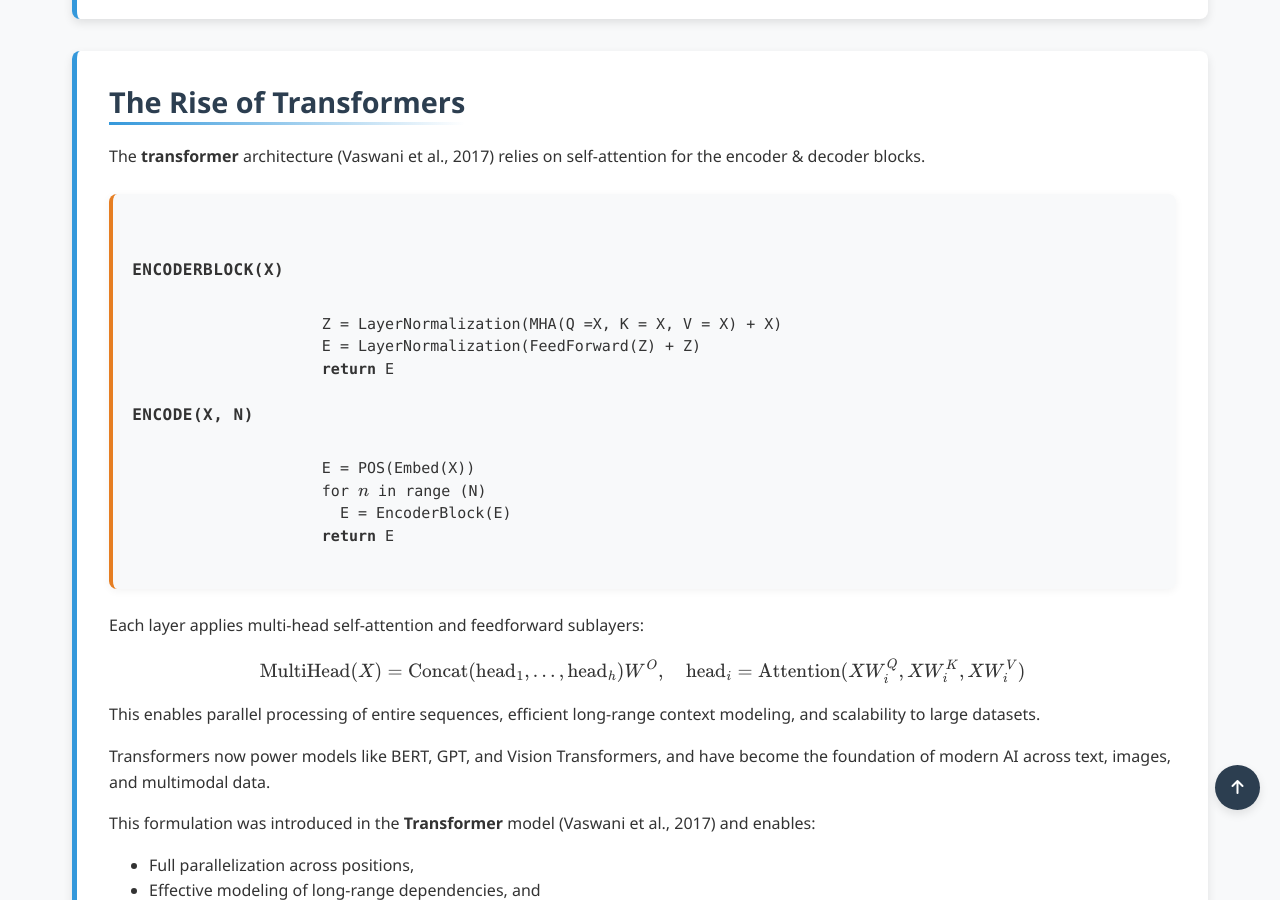
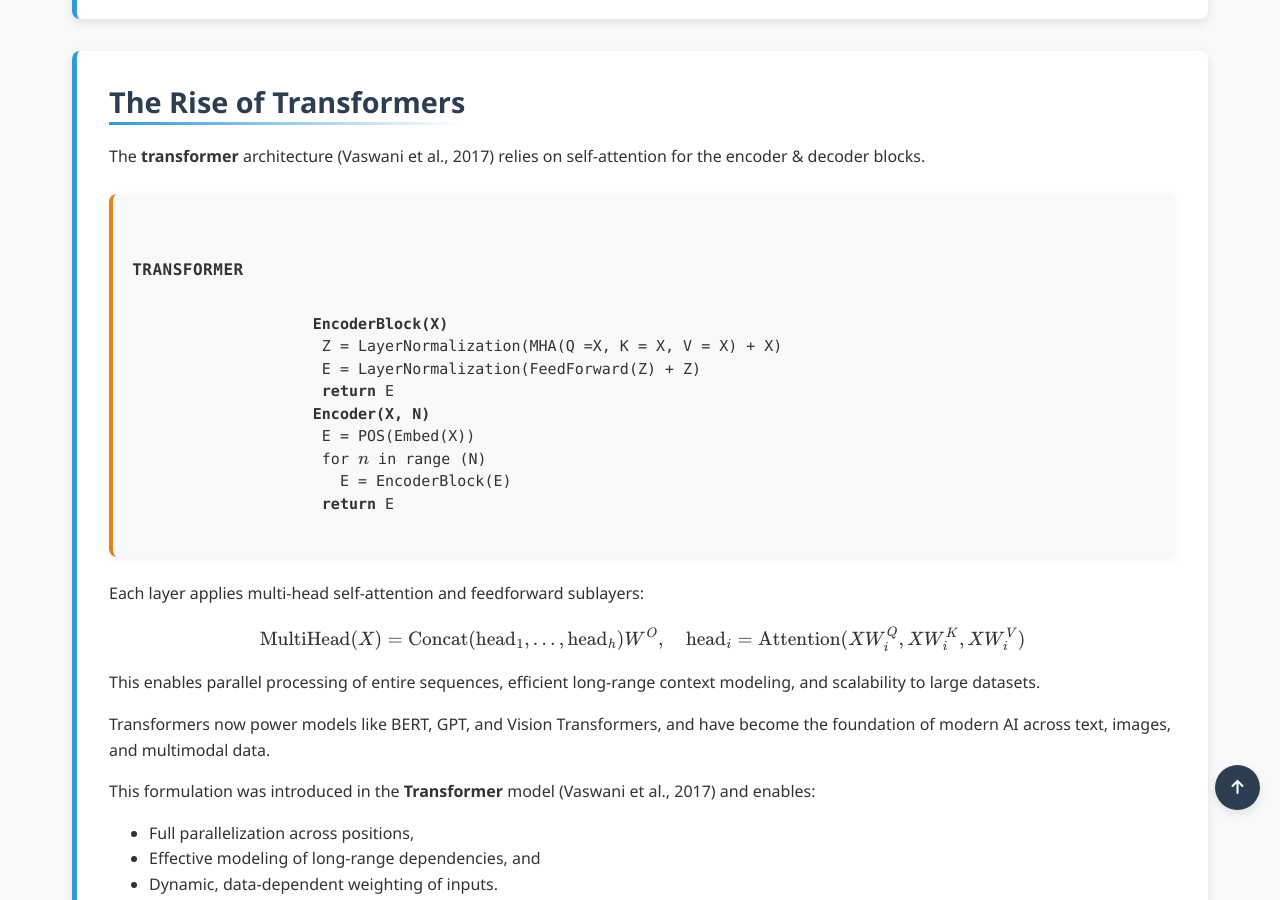
Before and after one commit to Yusukey01/yusukey01.github.io, a Jekyll site: the page built from Mathematics/Machine_learning/deep_nn.html, in a window 1280 px wide and 900 px high, scrolled down 5788 px. Built offline with Jekyll 4.4.1, drawn with Linux system fonts in a browser that asks for light colours.

```diff
--- a/Mathematics/Machine_learning/deep_nn.html
+++ b/Mathematics/Machine_learning/deep_nn.html
@@ -291,11 +291,12 @@ uses_python: false
                 </p>
 
                 <div class="pseudocode">
-                    <span class="pseudocode-title">EncoderBlock(X)</span>
+                    <span class="pseudocode-title">Transformer</span>
+                    <strong>EncoderBlock(X)</strong>
                     &emsp;Z = LayerNormalization(MHA(Q =X, K = X, V = X) + X)
                     &emsp;E = LayerNormalization(FeedForward(Z) + Z)
                     &emsp;<strong>return</strong> E
-                    <span class="pseudocode-title">Encode(X, N)</span>
+                    <strong>Encoder(X, N)</strong>
                     &emsp;E = POS(Embed(X))
                     &emsp;for \(n\) in range (N)
                     &emsp;&emsp; E = EncoderBlock(E)
```
